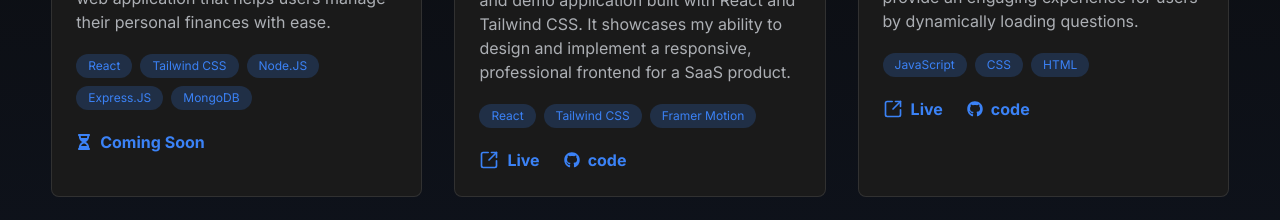
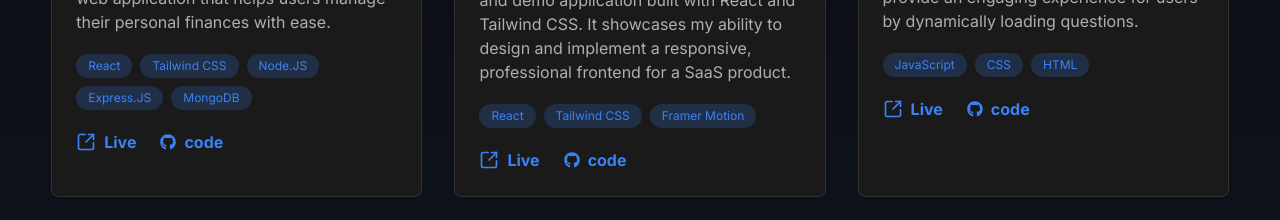
Before and after one commit to Chiemezie-Uchenwoke/portfolio, a React (Vite) app: page / in a window 1280 px wide. Shown: the part 2280-2500 px from the top of the page. Built offline with nearby package versions, Linux system fonts and the light colour scheme.

Commit message:
Add spendwise live url and code url

```diff
--- a/src/data/projectsData.js
+++ b/src/data/projectsData.js
@@ -13,9 +13,9 @@ const projectsData = [
         title: "SpendWise App",
         description: "SpendWise is a modern finance tracking web application that helps users manage their personal finances with ease.",
         tools: ["React", "Tailwind CSS", "Node.JS", "Express.JS", "MongoDB"],
-        liveUrl: "#",
-        codeUrl: "#",
-        isLive: false,
+        liveUrl: "https://spendwise-nu.vercel.app/",
+        codeUrl: "https://github.com/Chiemezie-Uchenwoke/spendwise",
+        isLive: true,
         features: [
             "User authentication",
             "Add, edit, delete transactions",
```
